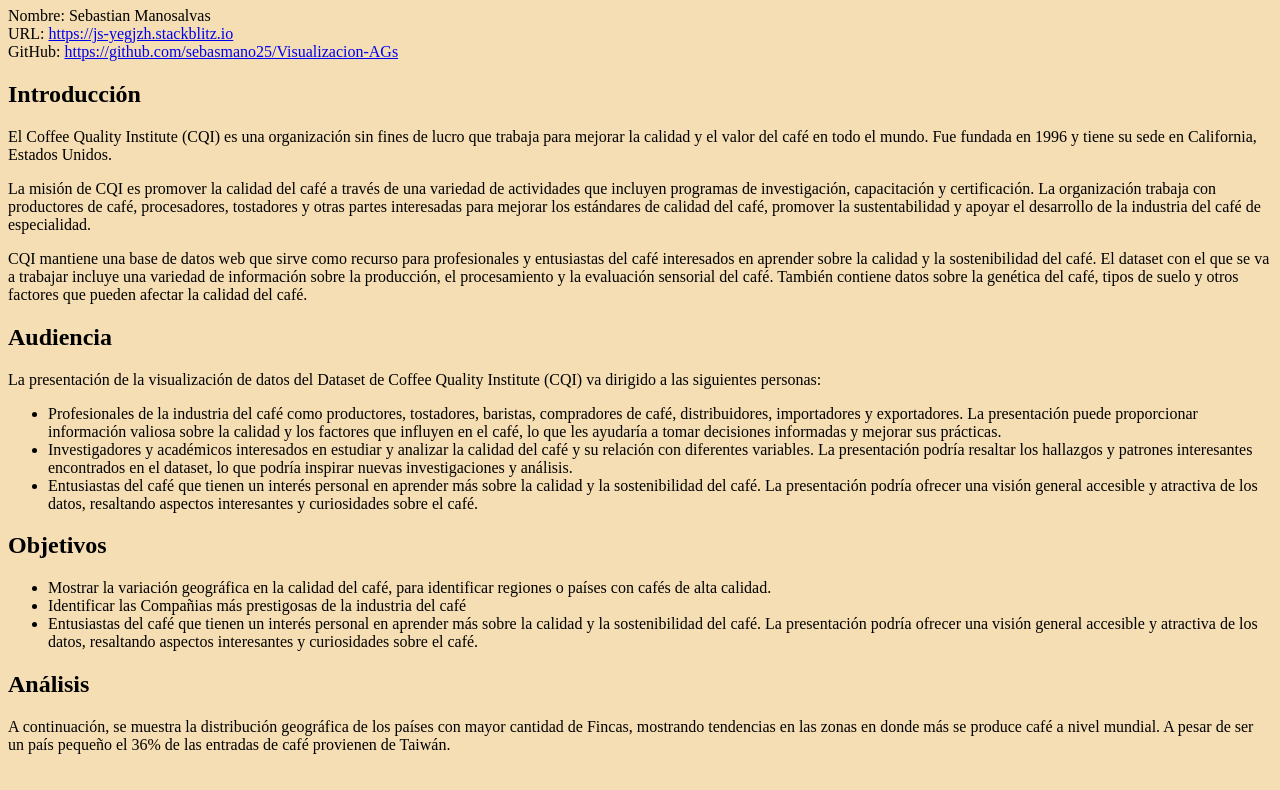
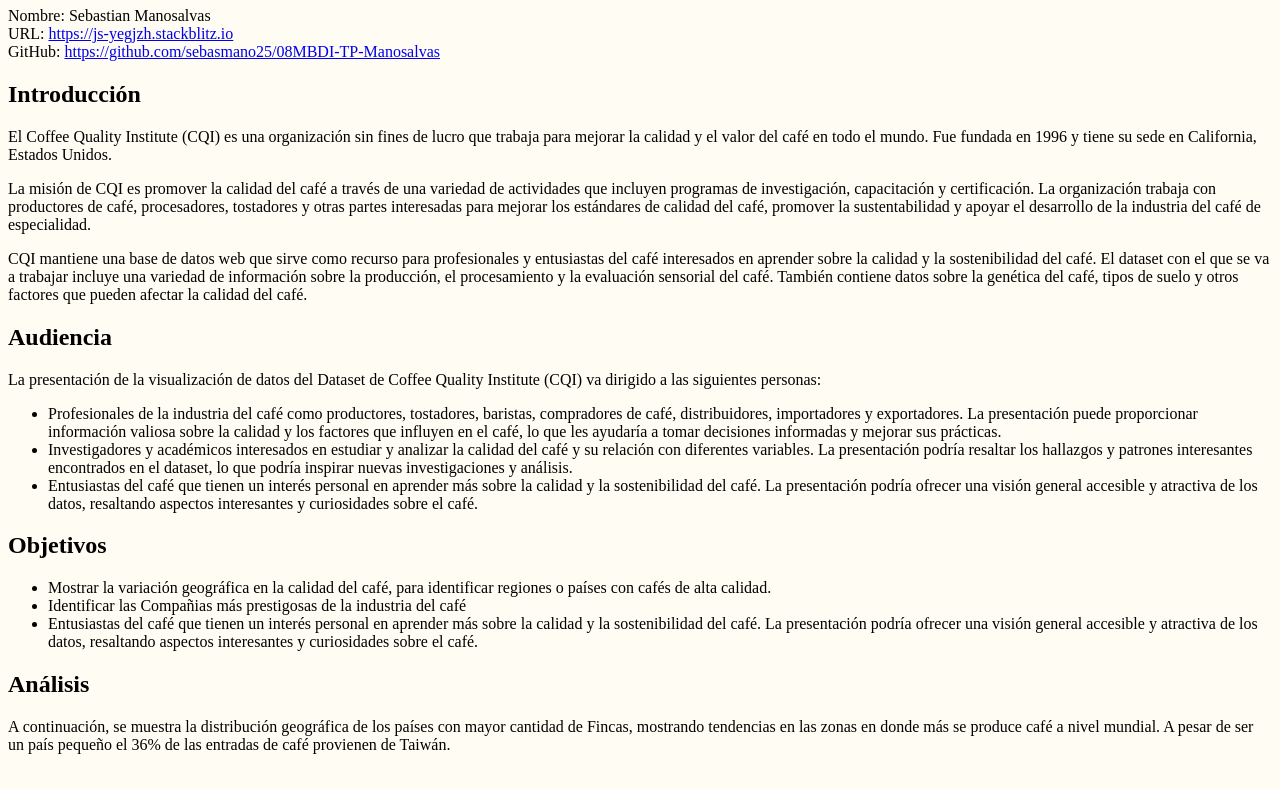
Before and after one commit to sebasmano25/08MBDI-TP-Manosalvas, a website: page index.html in a window 1280 px wide. Shown: the part 118-908 px from the top of the page. Drawn offline with Linux system fonts and the light colour scheme; grey boxes are pictures that could not be loaded.

Commit message:
1 file modified

```diff
--- a/index.html
+++ b/index.html
@@ -2,7 +2,7 @@
 
 <style>
 body {
-  background-color: #F5DEB3; /* Color café claro en formato hexadecimal */
+  background-color:  #fffcf3   ; /* Color café claro en formato hexadecimal */
 }
 </style>
 
@@ -26,9 +26,9 @@
 
   <span class="negrita">GitHub:</span>
 
-  <a href="https://github.com/sebasmano25/Visualizacion-AGs" target="_blank">
+  <a href="https://github.com/sebasmano25/08MBDI-TP-Manosalvas" target="_blank">
 
-    https://github.com/sebasmano25/Visualizacion-AGs
+    https://github.com/sebasmano25/08MBDI-TP-Manosalvas
 
   </a>
 
@@ -77,10 +77,4 @@
 
 
 
-
-
-<iframe src="top_prod.html" width="800" height="600"></iframe>
-
-
-
 </div>
```
